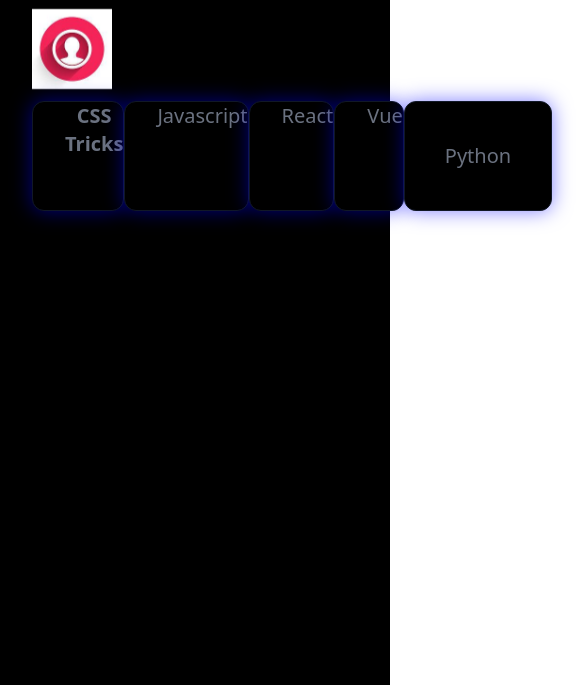
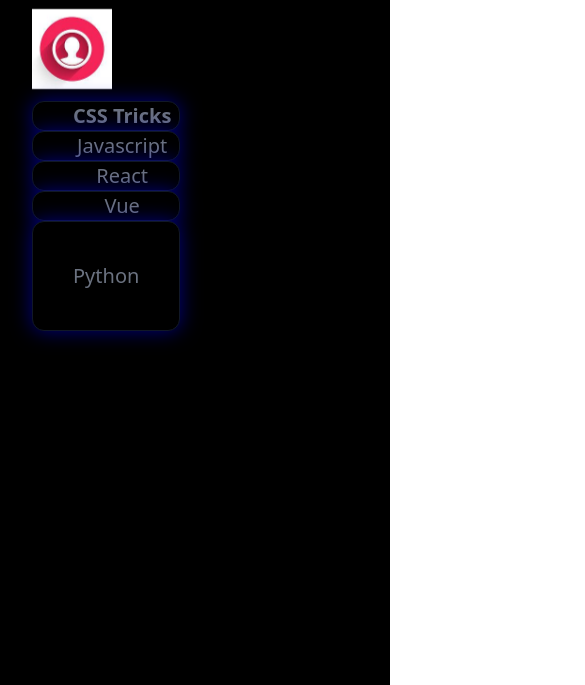
Before and after one commit to Heuvera/blogplatform, a Vue app: page / in a window 390 px wide. Shown: the part 159-844 px from the top of the page, 585 px wide, since content can reach past the window. Built offline with nearby package versions, Linux system fonts and the light colour scheme.

Commit message:
responsive issue

```diff
--- a/src/components/LandingPage.vue
+++ b/src/components/LandingPage.vue
@@ -7,7 +7,7 @@
            <span class="animate-bounce text-green-700">Blog</span>
          </h1>
          <img src="../assets/avatar.jpg" class="w-20  h-auto py-3 cursor-not-allowed inset-0 animate-border" />
-         <ul class="flex justify-center  list-none">
+         <ul class="flex flex-col  list-none">
           <li class="text-gray-500 relative border border-gray-900 rounded-xl pl-8 shadow-blue bg-black"><router-link to="/css-trick">CSS Tricks</router-link>
            </li>
            <li class="text-gray-500 relative pl-8 border border-gray-900 rounded-xl  font-medium shadow-blue bg-black"><router-link to="/javascript-blog">Javascript</router-link>
```
